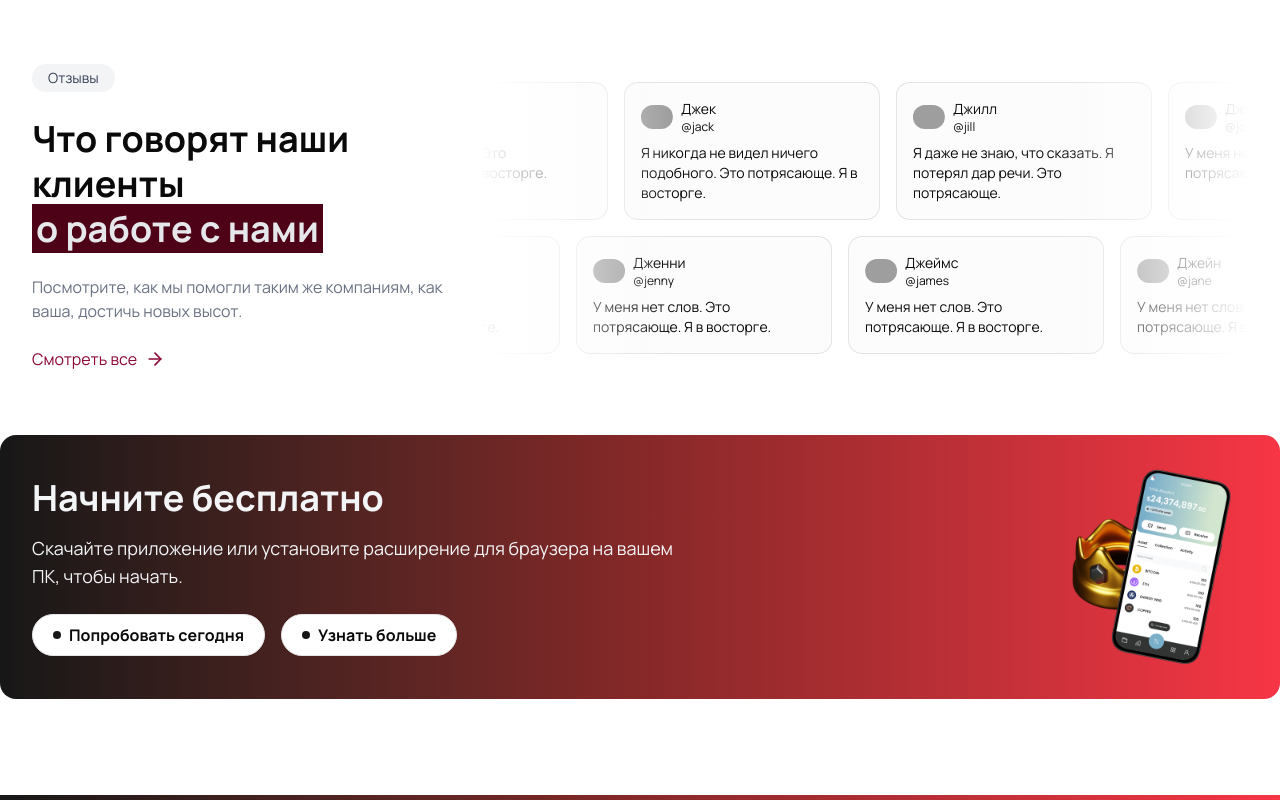
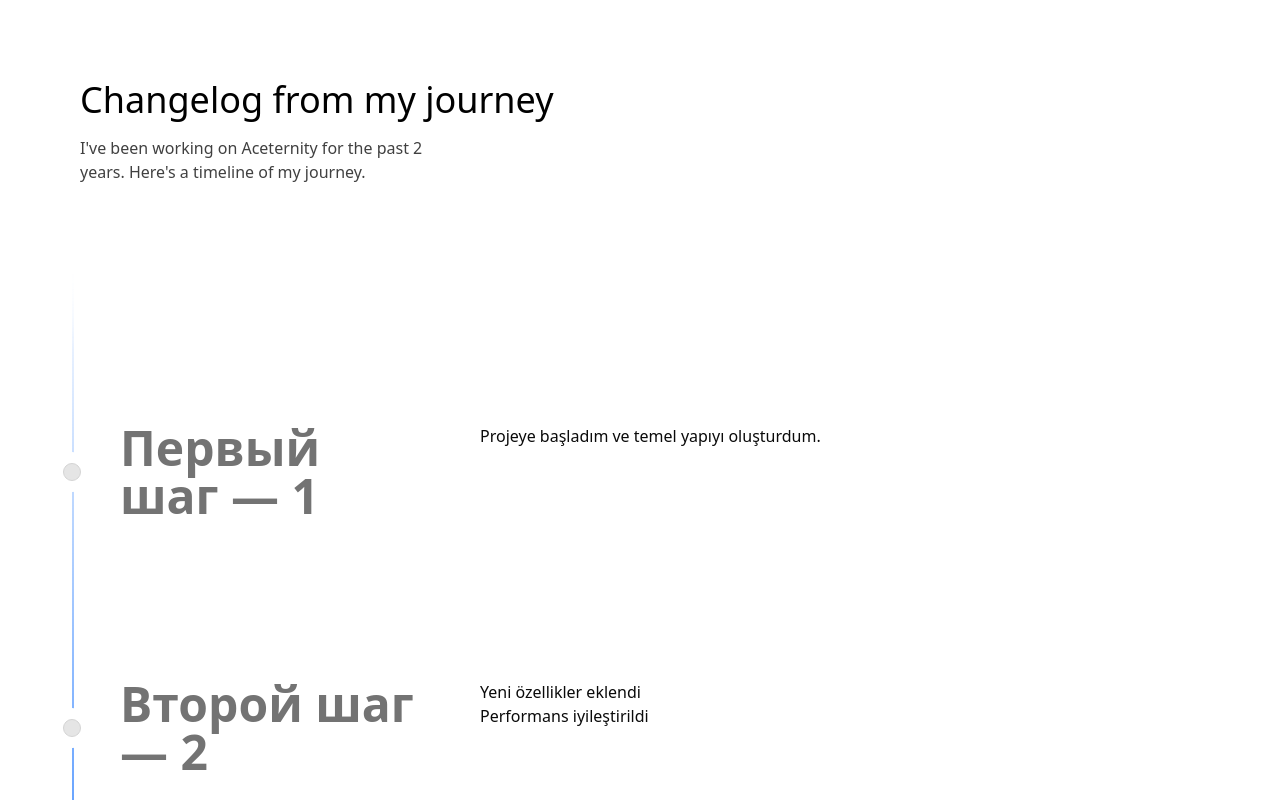
Before and after one commit to vnrnesia/kalita, a Next.js app: page / in a window 1280 px wide. Shown: the part 1520-2320 px from the top of the page. Built offline with nearby package versions, Linux system fonts and the light colour scheme; grey boxes are pictures that could not be loaded.

Commit message:
timeline and typewriter added.

```diff
--- /dev/null
+++ b/app/components/custom/Ticker.tsx
@@ -0,0 +1,5 @@
+import TypewriterTicker from "../magicui/typewriter-effect";
+
+export default function TickerPage() {
+  return <TypewriterTicker />;
+}
--- /dev/null
+++ b/app/components/magicui/timeline.tsx
@@ -0,0 +1,90 @@
+"use client";
+import {
+  useMotionValueEvent,
+  useScroll,
+  useTransform,
+  motion,
+} from "motion/react";
+import React, { useEffect, useRef, useState } from "react";
+
+interface TimelineEntry {
+  title: string;
+  content: React.ReactNode;
+}
+
+export const Timeline = ({ data }: { data: TimelineEntry[] }) => {
+  const ref = useRef<HTMLDivElement>(null);
+  const containerRef = useRef<HTMLDivElement>(null);
+  const [height, setHeight] = useState(0);
+
+  useEffect(() => {
+    if (ref.current) {
+      const rect = ref.current.getBoundingClientRect();
+      setHeight(rect.height);
+    }
+  }, [ref]);
+
+  const { scrollYProgress } = useScroll({
+    target: containerRef,
+    offset: ["start 10%", "end 50%"],
+  });
+
+  const heightTransform = useTransform(scrollYProgress, [0, 1], [0, height]);
+  const opacityTransform = useTransform(scrollYProgress, [0, 0.1], [0, 1]);
+
+  return (
+    <div
+      className="w-full bg-white dark:bg-neutral-950 font-sans md:px-10"
+      ref={containerRef}
+    >
+      <div className="max-w-7xl mx-auto py-20 px-4 md:px-8 lg:px-10">
+        <h2 className="text-lg md:text-4xl mb-4 text-black dark:text-white max-w-4xl">
+          Changelog from my journey
+        </h2>
+        <p className="text-neutral-700 dark:text-neutral-300 text-sm md:text-base max-w-sm">
+          I&apos;ve been working on Aceternity for the past 2 years. Here&apos;s
+          a timeline of my journey.
+        </p>
+      </div>
+
+      <div ref={ref} className="relative max-w-7xl mx-auto pb-20">
+        {data.map((item, index) => (
+          <div
+            key={index}
+            className="flex justify-start pt-10 md:pt-40 md:gap-10"
+          >
+            <div className="sticky flex flex-col md:flex-row z-40 items-center top-40 self-start max-w-xs lg:max-w-sm md:w-full">
+              <div className="h-10 absolute left-3 md:left-3 w-10 rounded-full bg-white dark:bg-black flex items-center justify-center">
+                <div className="h-4 w-4 rounded-full bg-neutral-200 dark:bg-neutral-800 border border-neutral-300 dark:border-neutral-700 p-2" />
+              </div>
+              <h3 className="hidden md:block text-xl md:pl-20 md:text-5xl font-bold text-neutral-500 dark:text-neutral-500 ">
+                {item.title}
+              </h3>
+            </div>
+
+            <div className="relative pl-20 pr-4 md:pl-4 w-full">
+              <h3 className="md:hidden block text-2xl mb-4 text-left font-bold text-neutral-500 dark:text-neutral-500">
+                {item.title}
+              </h3>
+              {item.content}{" "}
+            </div>
+          </div>
+        ))}
+        <div
+          style={{
+            height: height + "px",
+          }}
+          className="absolute md:left-8 left-8 top-0 overflow-hidden w-[2px] bg-[linear-gradient(to_bottom,var(--tw-gradient-stops))] from-transparent from-[0%] via-neutral-200 dark:via-neutral-700 to-transparent to-[99%]  [mask-image:linear-gradient(to_bottom,transparent_0%,black_10%,black_90%,transparent_100%)] "
+        >
+          <motion.div
+            style={{
+              height: heightTransform,
+              opacity: opacityTransform,
+            }}
+            className="absolute inset-x-0 top-0  w-[2px] bg-gradient-to-t from-purple-500 via-blue-500 to-transparent from-[0%] via-[10%] rounded-full"
+          />
+        </div>
+      </div>
+    </div>
+  );
+};
--- /dev/null
+++ b/app/components/magicui/timelinedata.tsx
@@ -0,0 +1,21 @@
+import React from "react";
+
+export const timelineData = [
+  {
+    title: "Первый шаг — 1",
+    content: <p>Projeye başladım ve temel yapıyı oluşturdum.</p>,
+  },
+  {
+    title: "Второй шаг — 2",
+    content: (
+      <ul>
+        <li>Yeni özellikler eklendi</li>
+        <li>Performans iyileştirildi</li>
+      </ul>
+    ),
+  },
+  {
+    title: "Третий шаг — 3",
+    content: <p>Projeyi yayınladım ve kullanıcılar geri bildirim verdi.</p>,
+  },
+];
--- /dev/null
+++ b/app/components/magicui/typewriter-effect.tsx
@@ -0,0 +1,95 @@
+"use client";
+
+import { useEffect, useState, useRef } from "react";
+import { motion, useInView } from "framer-motion";
+
+export default function TypewriterTicker() {
+  const words = ["стабильно", "быстро", "легко"];
+  const [currentWordIndex, setCurrentWordIndex] = useState(0);
+  const [displayedText, setDisplayedText] = useState("");
+  const [isDeleting, setIsDeleting] = useState(false);
+  const [loopCount, setLoopCount] = useState(0);
+  const [finished, setFinished] = useState(false);
+
+  const ref = useRef(null);
+  const isInView = useInView(ref, { once: true });
+
+  const maxWordLength = Math.max(...words.map((word) => word.length));
+
+  useEffect(() => {
+    if (!isInView || finished) return;
+
+    const currentWord = words[currentWordIndex];
+    const typingSpeed = isDeleting ? 100 : 180;
+
+    const timeout = setTimeout(() => {
+      setDisplayedText((prev) => {
+        if (!isDeleting) {
+          const nextText = currentWord.slice(0, prev.length + 1);
+          if (nextText === currentWord) {
+            setTimeout(() => setIsDeleting(true), 1500);
+          }
+          return nextText;
+        } else {
+          const nextText = prev.slice(0, -1);
+          if (nextText === "") {
+            const nextIndex = (currentWordIndex + 1) % words.length;
+            const newLoopCount = loopCount + 1;
+
+            if (newLoopCount >= words.length * 2) {
+              setDisplayedText(words[0]);
+              setFinished(true);
+              return words[0];
+            }
+
+            setIsDeleting(false);
+            setCurrentWordIndex(nextIndex);
+            setLoopCount(newLoopCount);
+          }
+          return nextText;
+        }
+      });
+    }, typingSpeed);
+
+    return () => clearTimeout(timeout);
+  }, [displayedText, isDeleting, currentWordIndex, loopCount, isInView, finished, words]);
+
+  return (
+    <div
+      ref={ref}
+      className="flex justify-center items-center text-7xl font-extralight"
+      style={{ whiteSpace: "nowrap" }}
+    >
+      <span>Зарабатывайте&nbsp;</span>
+      <motion.span
+        initial={{ opacity: 0 }}
+        animate={{ opacity: 1 }}
+        transition={{ duration: 0.5 }}
+        className="text-[#862828] inline-block"
+        style={{ minWidth: `${maxWordLength}ch` }}
+      >
+        {displayedText || "\u00A0"}
+        <motion.span
+          style={{
+            display: "inline-block",
+            width: 4,
+            height: "3.5rem",
+            backgroundColor: "#862828",
+            marginLeft: 4,
+            verticalAlign: "bottom",
+            animation: finished ? "none" : "blink 1s infinite alternate",
+          }}
+        />
+      </motion.span>
+
+      <style>
+        {`
+          @keyframes blink {
+            0% { opacity: 1; }
+            100% { opacity: 0; }
+          }
+        `}
+      </style>
+    </div>
+  );
+}
--- a/app/page.tsx
+++ b/app/page.tsx
@@ -5,6 +5,9 @@
 import Testimonals from "./components/custom/Testimonals";
 import CtaCard from "./components/custom/CtaCard";
 import Footer from "./components/custom/Footer";
+import Ticker from "./components/custom/Ticker";
+import { Timeline } from "./components/magicui/timeline";
+import { timelineData } from "./components/magicui/timelinedata";
 
 export default function Home() {
   return (
@@ -20,8 +23,10 @@
       </div>
 
       <BentoGridStateful />
+      <Timeline data={timelineData} />
       <Testimonals />
       <CtaCard />
+      <Ticker />
       <div className="pt-24">
         <Footer />
       </div>
```
